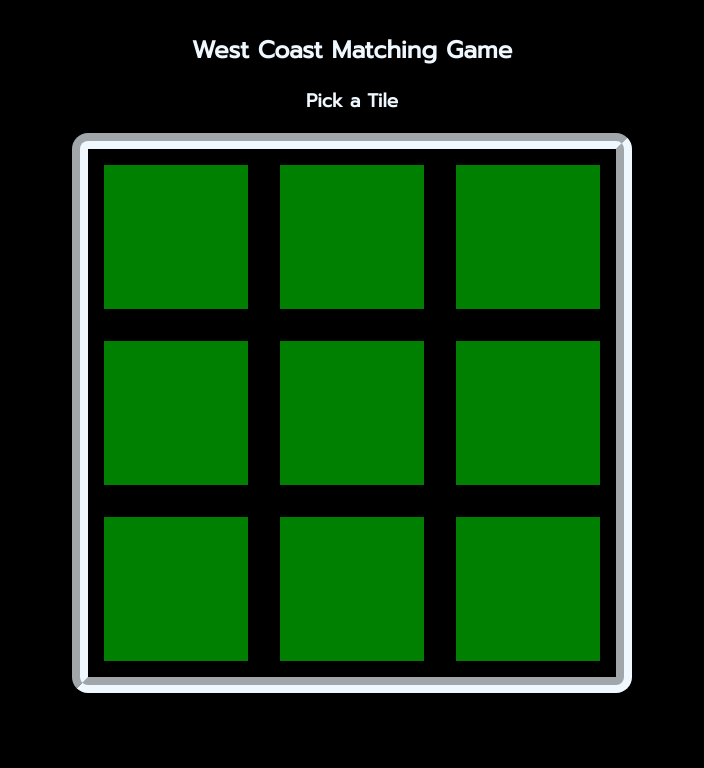
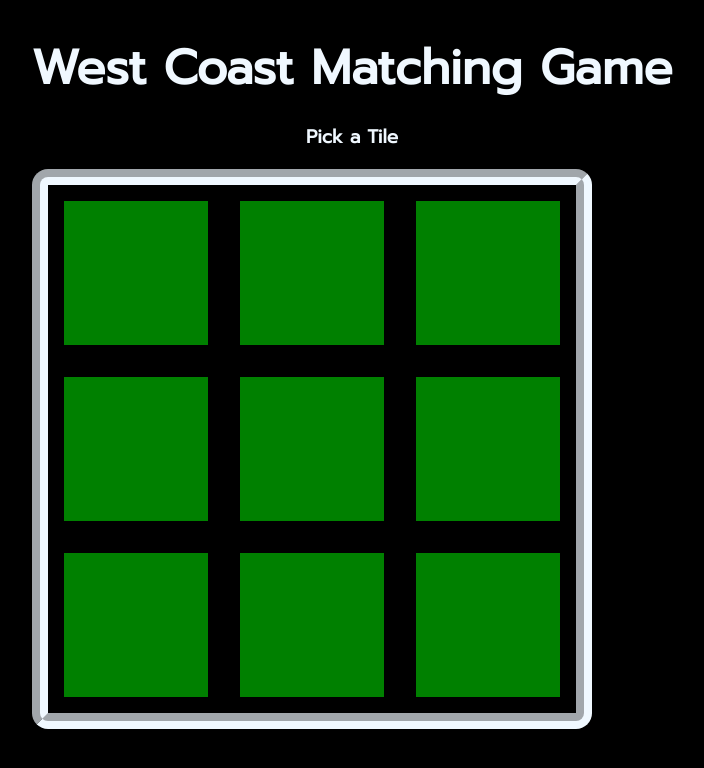
Before and after one commit to k-westbrook/gamer, a React (Create React App) app: page / in a window 1280 px wide. Shown: the top 768 px of the page, without its empty margins (288-992 px from the left). Built offline with nearby package versions, Linux system fonts and the light colour scheme.

Commit message:
border change

```diff
--- a/src/index.css
+++ b/src/index.css
@@ -100,7 +100,7 @@ code {
 @media only screen and (min-device-width : 320px) and (max-device-width : 480px)
 {
   body {
-    margin-top: .5em;
+    margin-top: 2em;
     background-color: black;
     display: flex;
     justify-content: center;
@@ -133,7 +133,7 @@ code {
     width:21em;
     height:21em;
     justify-items: center;
-    border-radius: 1em;
+    border-radius: .2em;
     border-color: aliceblue;
     border-style: groove;
   }
@@ -249,7 +249,7 @@ code {
 
     .title
     {
-      font-size: 1rem;
+      font-size: rem;
       text-align: center;
       color: aliceblue;
     }
```
